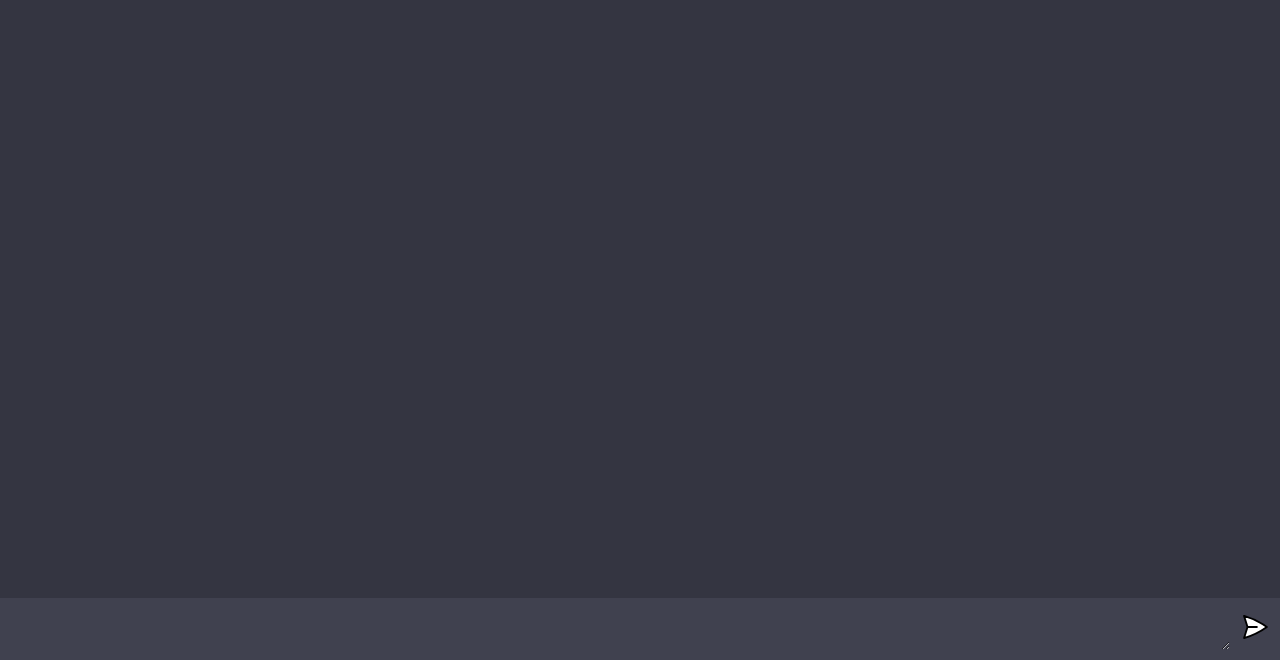
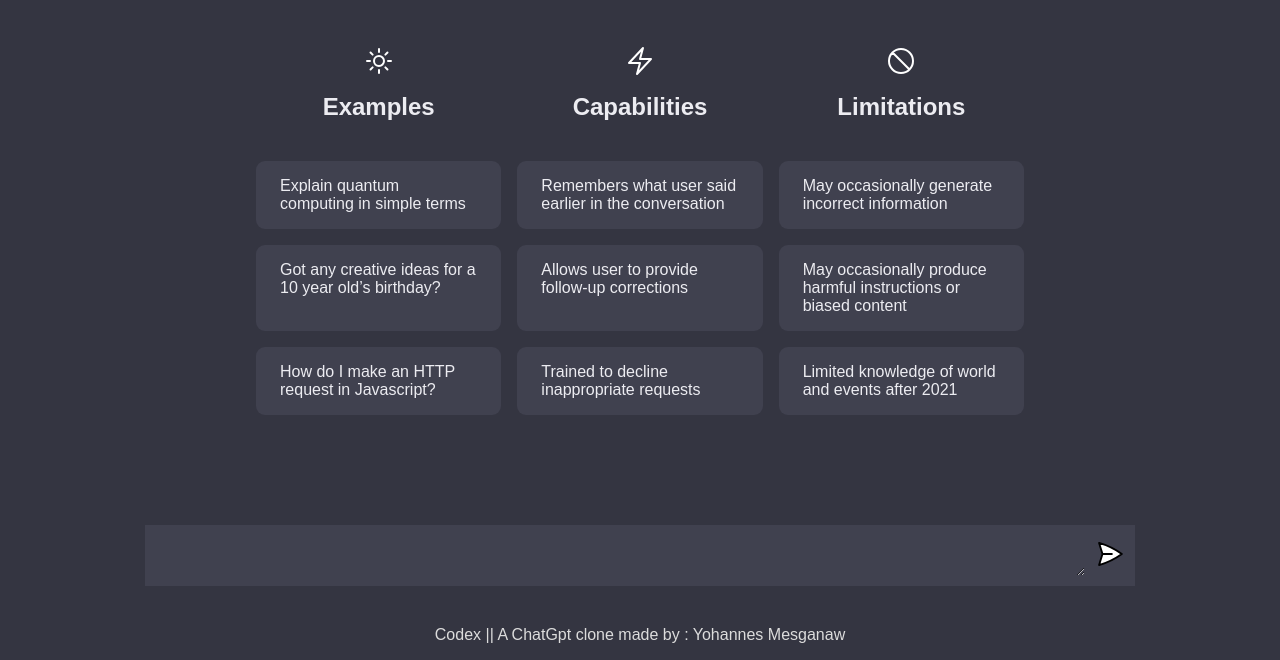
Before and after one commit to yohannesME/ChatGPT-Clone, a website built with Vite: page client/index.html in a window 1280 px wide. Shown: the part 140-800 px from the top of the page. Built offline with nearby package versions, Linux system fonts and the light colour scheme.

Commit message:
added the additional style

```diff
--- a/client/index.html
+++ b/client/index.html
@@ -4,17 +4,108 @@
     <meta charset="UTF-8" />
     <link rel="icon" type="image/svg+xml" href="favicon.ico" />
     <meta name="viewport" content="width=device-width, initial-scale=1.0" />
-    <title>Codex - Your Coding AI</title>
+    <title>Codex - A ChatGpt clone</title>
     <link rel="stylesheet" href="style.css" />
   </head>
+
   <body>
     <div id="app">
+      <div class="hero">
+        <h1>ChatGPT clone</h1>
+
+        <div class="desc">
+          <div class="item itemm">
+            <svg
+              xmlns="http://www.w3.org/2000/svg"
+              fill="none"
+              viewBox="0 0 24 24"
+              stroke-width="1.5"
+              stroke="currentColor"
+              class="icon"
+            >
+              <path
+                stroke-linecap="round"
+                stroke-linejoin="round"
+                d="M12 3v2.25m6.364.386l-1.591 1.591M21 12h-2.25m-.386 6.364l-1.591-1.591M12 18.75V21m-4.773-4.227l-1.591 1.591M5.25 12H3m4.227-4.773L5.636 5.636M15.75 12a3.75 3.75 0 11-7.5 0 3.75 3.75 0 017.5 0z"
+              />
+            </svg>
+            <h4>Examples</h4>
+          </div>
+          <div class="item itemm">
+            <svg
+              xmlns="http://www.w3.org/2000/svg"
+              fill="none"
+              viewBox="0 0 24 24"
+              stroke-width="1.5"
+              stroke="currentColor"
+              class="icon"
+            >
+              <path
+                stroke-linecap="round"
+                stroke-linejoin="round"
+                d="M3.75 13.5l10.5-11.25L12 10.5h8.25L9.75 21.75 12 13.5H3.75z"
+              />
+            </svg>
+            <h4>Capabilities</h4>
+          </div>
+          <div class="item itemm">
+            <svg
+              xmlns="http://www.w3.org/2000/svg"
+              fill="none"
+              viewBox="0 0 24 24"
+              stroke-width="1.5"
+              stroke="currentColor"
+              class="icon"
+            >
+              <path
+                stroke-linecap="round"
+                stroke-linejoin="round"
+                d="M18.364 18.364A9 9 0 005.636 5.636m12.728 12.728A9 9 0 015.636 5.636m12.728 12.728L5.636 5.636"
+              />
+            </svg>
+            <h4>Limitations</h4>
+          </div>
+          <div class="item">
+            <p>Explain quantum computing in simple terms</p>
+          </div>
+          <div class="item">
+            <p>Remembers what user said earlier in the conversation</p>
+          </div>
+          <div class="item">
+            <p>May occasionally generate incorrect information</p>
+          </div>
+          <div class="item">
+            <p>Got any creative ideas for a 10 year old’s birthday?</p>
+          </div>
+          <div class="item">
+            <p>Allows user to provide follow-up corrections</p>
+          </div>
+          <div class="item">
+            <p>
+              May occasionally produce harmful instructions or biased content
+            </p>
+          </div>
+          <div class="item">
+            <p>How do I make an HTTP request in Javascript?</p>
+          </div>
+          <div class="item">
+            <p>Trained to decline inappropriate requests</p>
+          </div>
+          <div class="item">
+            <p>Limited knowledge of world and events after 2021</p>
+          </div>
+        </div>
+      </div>
       <div id="chat_container"></div>
       <form>
         <textarea name="prompt" cols="1" rows="1" placeholder="Ask Codex ...">
         </textarea>
         <button type="submit"><img src="assets/send.svg" alt="" /></button>
       </form>
+      <p class="about">
+        Codex || A ChatGpt clone made by :
+        <a href="https://github.com/yohannesME">Yohannes Mesganaw</a>
+      </p>
     </div>
     <script type="module" src="/script.js"></script>
   </body>
--- a/client/script.js
+++ b/client/script.js
@@ -3,7 +3,7 @@ import user from "./assets/user.svg";
 
 const form = document.querySelector("form");
 const chatContainer = document.querySelector("#chat_container");
-
+const hero=document.querySelector('.hero');
 let loadInterval;
 
 function loader(element) {
@@ -57,7 +57,7 @@ function chatStripe(isAi, value, uniqueId) {
 
 const handleSubmit = async (e) => {
   e.preventDefault();
-
+hero.classList.add('deactivate')
   const data = new FormData(form);
 
   //users chat stripe
@@ -78,7 +78,7 @@ const handleSubmit = async (e) => {
 
   // fetch the data from the server
 
-  const response = await fetch("https://chat-gpt-clone-nhin.onrender.com/", {
+  const response = await fetch("http://localhost:5000", {
     method: "POST",
     headers: {
       "Content-Type": "application/json",
--- a/client/style.css
+++ b/client/style.css
@@ -1,10 +1,8 @@
-@import url("https://fonts.googleapis.com/css2?family=Alegreya+Sans:wght@100;300;400;500;700;800;900&display=swap");
-
 * {
   margin: 0;
   padding: 0;
   box-sizing: border-box;
-  font-family: "Alegreya Sans", sans-serif;
+  font-family: sans-serif;
 }
 
 body {
@@ -15,7 +13,6 @@ body {
   width: 100vw;
   height: 100vh;
   background: #343541;
-
   display: flex;
   flex-direction: column;
   align-items: center;
@@ -27,19 +24,18 @@ body {
   width: 100%;
   height: 100%;
   overflow-y: scroll;
-
   display: flex;
   flex-direction: column;
   gap: 10px;
-
   -ms-overflow-style: none;
   scrollbar-width: none;
-
   padding-bottom: 20px;
   scroll-behavior: smooth;
 }
 
+
 /* hides scrollbar */
+
 #chat_container::-webkit-scrollbar {
   display: none;
 }
@@ -57,7 +53,6 @@ body {
   width: 100%;
   max-width: 1280px;
   margin: 0 auto;
-
   display: flex;
   flex-direction: row;
   align-items: flex-start;
@@ -68,9 +63,7 @@ body {
   width: 36px;
   height: 36px;
   border-radius: 5px;
-
   background: #5436da;
-
   display: flex;
   justify-content: center;
   align-items: center;
@@ -88,48 +81,44 @@ body {
 
 .message {
   flex: 1;
-
   color: #dcdcdc;
   font-size: 20px;
-
   max-width: 100%;
   overflow-x: scroll;
-
   /*
-   * white space refers to any spaces, tabs, or newline characters that are used to format the CSS code
-   * specifies how white space within an element should be handled. It is similar to the "pre" value, which tells the browser to treat all white space as significant and to preserve it exactly as it appears in the source code.
-   * The pre-wrap value allows the browser to wrap long lines of text onto multiple lines if necessary.
-   * The default value for the white-space property in CSS is "normal". This tells the browser to collapse multiple white space characters into a single space, and to wrap text onto multiple lines as needed to fit within its container.
-  */
+ * white space refers to any spaces, tabs, or newline characters that are used to format the CSS code
+ * specifies how white space within an element should be handled. It is similar to the "pre" value, which tells the browser to treat all white space as significant and to preserve it exactly as it appears in the source code.
+ * The pre-wrap value allows the browser to wrap long lines of text onto multiple lines if necessary.
+ * The default value for the white-space property in CSS is "normal". This tells the browser to collapse multiple white space characters into a single space, and to wrap text onto multiple lines as needed to fit within its container.
+*/
   white-space: pre-wrap;
-
   -ms-overflow-style: none;
   scrollbar-width: none;
 }
 
+
 /* hides scrollbar */
+
 .message::-webkit-scrollbar {
   display: none;
 }
 
 form {
-  width: 100%;
-  max-width: 1280px;
+  width: 80%;
+  max-width: 990px;
   margin: 0 auto;
   padding: 10px;
   background: #40414f;
-
   display: flex;
   flex-direction: row;
   gap: 10px;
+  margin-bottom: 24px;
 }
 
 textarea {
   width: 100%;
-
   color: #fff;
   font-size: 18px;
-
   padding: 10px;
   background: transparent;
   border-radius: 5px;
@@ -148,3 +137,94 @@ form img {
   width: 30px;
   height: 30px;
 }
+
+.desc {
+  width: 60%;
+  display: grid;
+  grid-template-columns: 1fr 1fr 1fr;
+  gap: 16px;
+  margin: 0 auto;
+}
+
+.item {
+  padding: 16px 24px;
+  border-radius: 9px;
+  -webkit-border-radius: 9px;
+  -moz-border-radius: 9px;
+  -ms-border-radius: 9px;
+  -o-border-radius: 9px;
+  background-color: #40414F;
+  color: #ECECF1;
+  transition: all 0.3s ease;
+  -webkit-transition: all 0.3s ease;
+  -moz-transition: all 0.3s ease;
+  -ms-transition: all 0.3s ease;
+  -o-transition: all 0.3s ease;
+}
+
+h1 {
+  color: white;
+  text-align: center;
+  margin-bottom: 36px;
+}
+
+.itemm {
+  margin: 0 auto;
+  padding: 24px 24px;
+  border-radius: 9px;
+  -webkit-border-radius: 9px;
+  -moz-border-radius: 9px;
+  -ms-border-radius: 9px;
+  -o-border-radius: 9px;
+  background-color: transparent;
+  color: #ECECF1;
+  display: flex;
+  align-items: center;
+  justify-content: center;
+  flex-direction: column;
+  transition: all 0.3s ease;
+  -webkit-transition: all 0.3s ease;
+  -moz-transition: all 0.3s ease;
+  -ms-transition: all 0.3s ease;
+  -o-transition: all 0.3s ease;
+}
+
+.item:hover {
+  background-color: #383945;
+}
+
+h4 {
+  font-size: 24px;
+  text-align: center;
+  margin-top: 16px;
+  /* margin-bottom: 64px; */
+}
+
+.icon {
+  margin: 24px;
+  height: 32px;
+  stroke: white;
+  margin: auto;
+  text-align: center;
+}
+
+.hero {
+  margin-top: 88px;
+}
+
+
+.deactivate {
+  display: none;
+}
+
+.about {
+  color: #dcdcdc;
+  font-size: 16px;
+  font-weight: 400;
+  margin: 16px;
+}
+
+.about a {
+  text-decoration: none;
+  color: #dcdcdc;
+}
```
Also changed, not shown: 1 other file.
